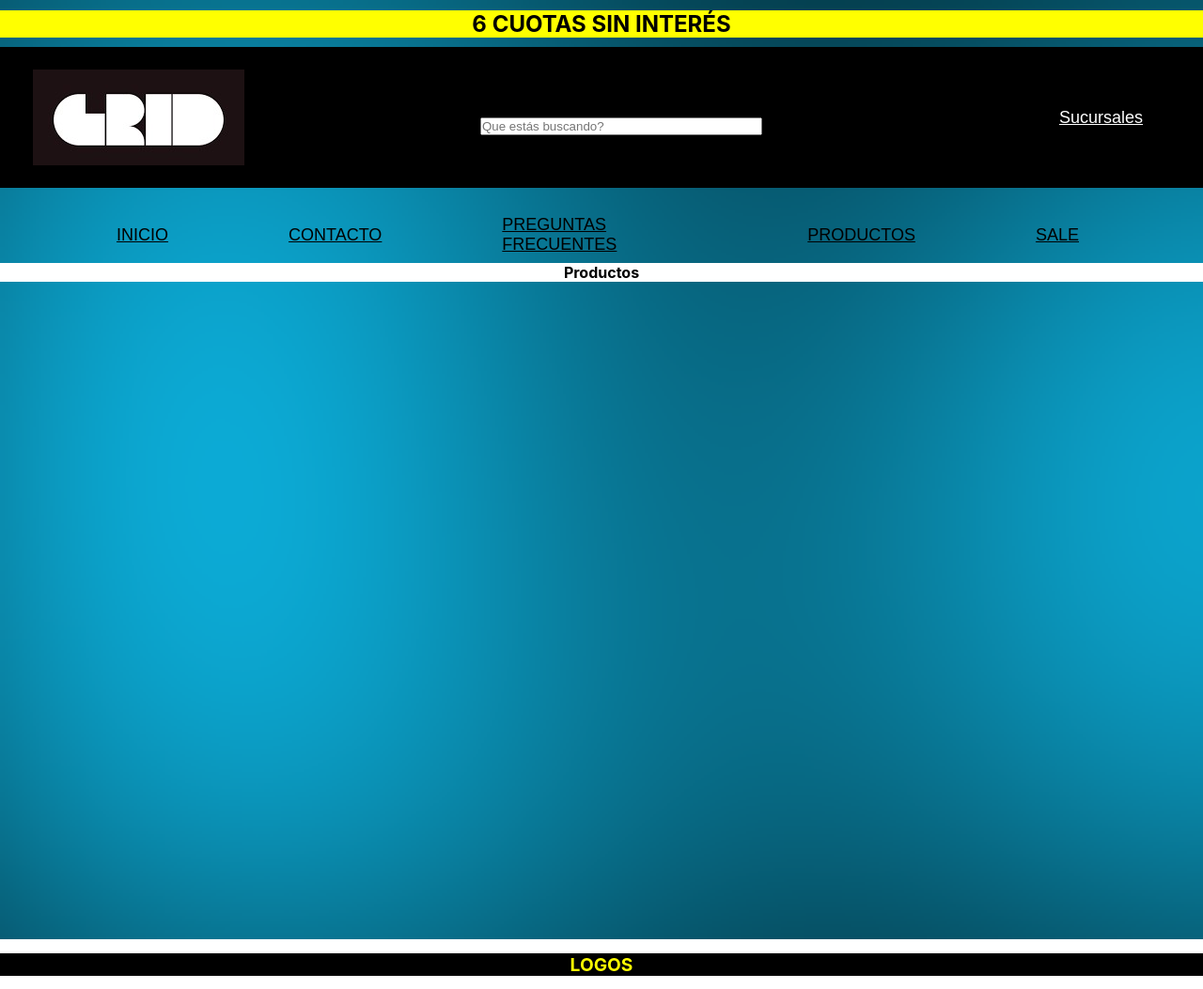
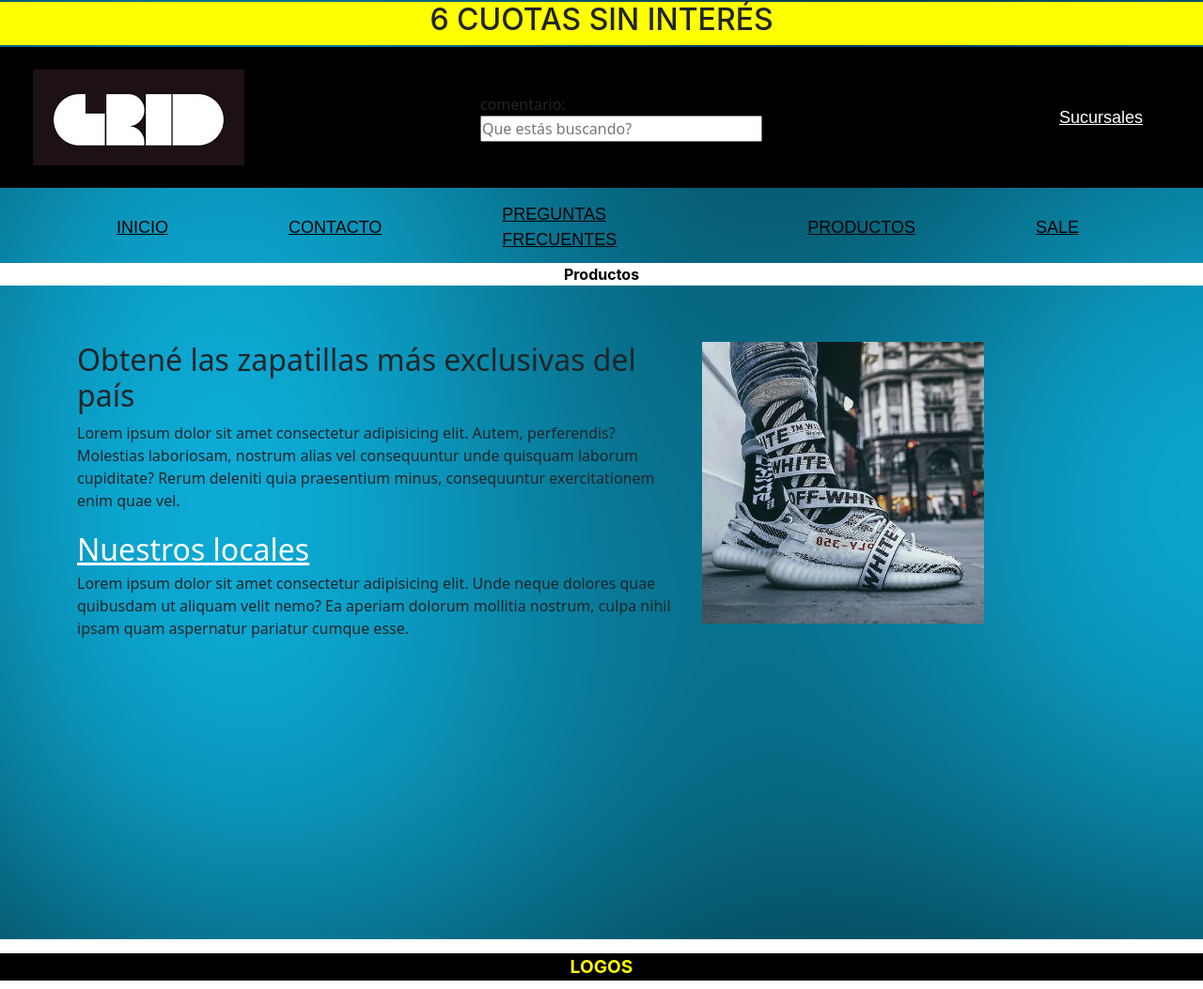
Before and after one commit to MiguelMartin2003/proyecto-coder-1, a plain HTML site: page pages/productos.html in a window 1280 px wide. Shown: the top 1053 px of the page at 94% size. Drawn offline with nearby package versions, Linux system fonts and the light colour scheme.

Commit message:
agregando boostrap

```diff
--- a/css/estilos.css
+++ b/css/estilos.css
@@ -4,7 +4,15 @@ margin: 0;
 box-sizing: border-box;
 }
 
+.container {
+    margin-top: 64px;
+}
 
+.nuestros__locales {
+    font-size: 32px;
+    color: white;
+    margin-bottom: 16px;
+}
 .grid__contenedor {
     display: grid;
     background-size: cover;
@@ -445,6 +453,7 @@ text-transform: uppercase;
     text-align: center;
     size: 64px;
     transform: translateY(30px);
+
 }
 
 .preguntas__subtitulos {
--- a/pages/productos.html
+++ b/pages/productos.html
@@ -5,6 +5,8 @@
     <meta http-equiv="X-UA-Compatible" content="IE=edge">
     <meta name="viewport" content="width=device-width, initial-scale=1.0">
     <title>productos</title>
+    <link href="https://cdn.jsdelivr.net/npm/bootstrap@5.1.3/dist/css/bootstrap.min.css" rel="stylesheet" integrity="sha384-1BmE4kWBq78iYhFldvKuhfTAU6auU8tT94WrHftjDbrCEXSU1oBoqyl2QvZ6jIW3" crossorigin="anonymous">
+
     <link rel="stylesheet" href="../css/estilos.css">
 </head>
 <body>
@@ -42,6 +44,23 @@
                 Productos
                 </div>
         </section>
+
+        <section class="container">
+         <div class="row">
+             <div class="col-12 col-md-7">
+                 <h2>Obtené las zapatillas más exclusivas del país</h2>
+                 <p>Lorem ipsum dolor sit amet consectetur adipisicing elit. Autem, perferendis? Molestias laboriosam, nostrum alias vel consequuntur unde quisquam laborum cupiditate? Rerum deleniti quia praesentium minus, consequuntur exercitationem enim quae vel.</p>
+                 <a class="nuestros__locales" href="https://www.google.com.ar/maps/place/Cid+Campeador/@-34.6080549,-58.4497123,14z/data=!4m5!3m4!1s0x95bcca1189c237db:0x7d00b48da5073e21!8m2!3d-34.6075323!4d-58.4457706">Nuestros locales</a>
+                 <p>Lorem ipsum dolor sit amet consectetur adipisicing elit. Unde neque dolores quae quibusdam ut aliquam velit nemo? Ea aperiam dolorum mollitia nostrum, culpa nihil ipsam quam aspernatur pariatur cumque esse.</p>
+
+             </div>
+             <div class="col-12 col-md-4">
+                 <img src="/imagenes/background.jpg" alt="logo" width="300px" height="300px">
+
+             </div>
+         </div>
+        </section>
+
 
         <section class="grid__logos">
         <div class="flex__titulo">logos</div>
@@ -98,6 +117,7 @@
 
 
         </div>
+        <script src="https://cdn.jsdelivr.net/npm/bootstrap@5.1.3/dist/js/bootstrap.bundle.min.js" integrity="sha384-ka7Sk0Gln4gmtz2MlQnikT1wXgYsOg+OMhuP+IlRH9sENBO0LRn5q+8nbTov4+1p" crossorigin="anonymous"></script>
 
     </body>
 </html>
```
Also changed, not shown: index.html (+6 -3 lines).
